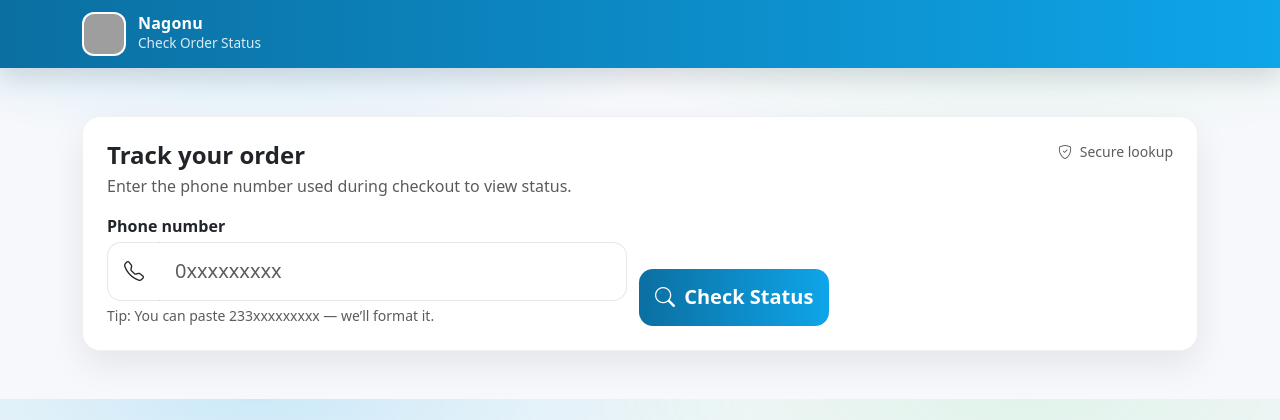
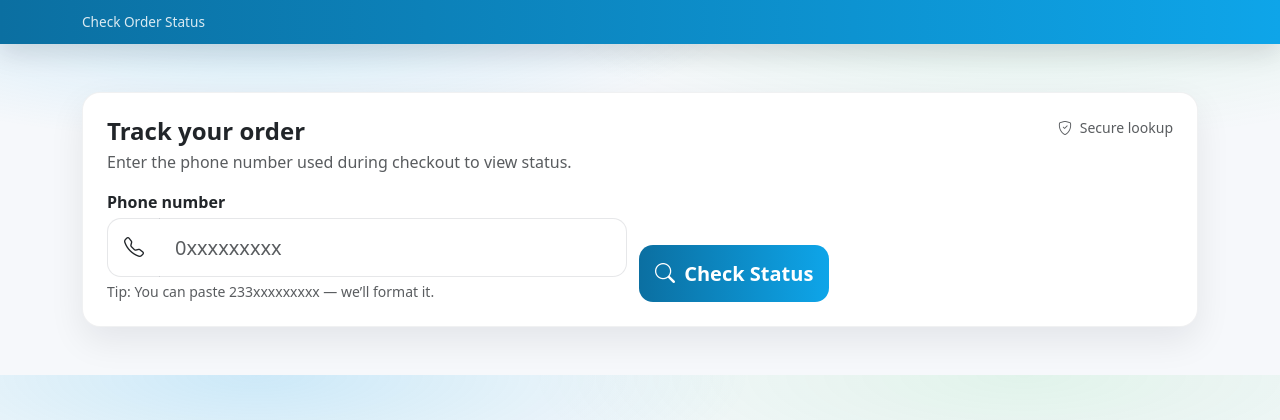
Before and after one commit to Cybok06/nagonu_updated, a Flask app: page /check-status in a window 1280 px wide. Shown: the top 420 px of the page. Run offline with Flask 3, Linux system fonts and the light colour scheme; parts of the project's set-up code (start-up, migrations or seed data) failed here and were passed over; grey boxes are pictures that could not be loaded.

Commit message:
Update check_status.html

```diff
--- a/templates/check_status.html
+++ b/templates/check_status.html
@@ -2,7 +2,7 @@
 <html lang="en">
 <head>
   <meta charset="UTF-8" />
-  <title>Check Order Status — Nagonu</title>
+  <title>Check Order Status </title>
   <meta name="viewport" content="width=device-width, initial-scale=1" />
   <meta name="robots" content="noindex,follow" />
   <link rel="icon" type="image/png" href="https://res.cloudinary.com/dcmewvlyx/image/upload/v1755183040/logo_qmykvn.jpg">
@@ -191,9 +191,7 @@
   <header class="topbar">
     <div class="container">
       <div class="brand-badge">
-        <img src="https://res.cloudinary.com/dcmewvlyx/image/upload/v1755183040/logo_qmykvn.jpg" alt="Nagonu"/>
         <div>
-          <div class="title">Nagonu</div>
           <div class="sub">Check Order Status</div>
         </div>
       </div>
```
